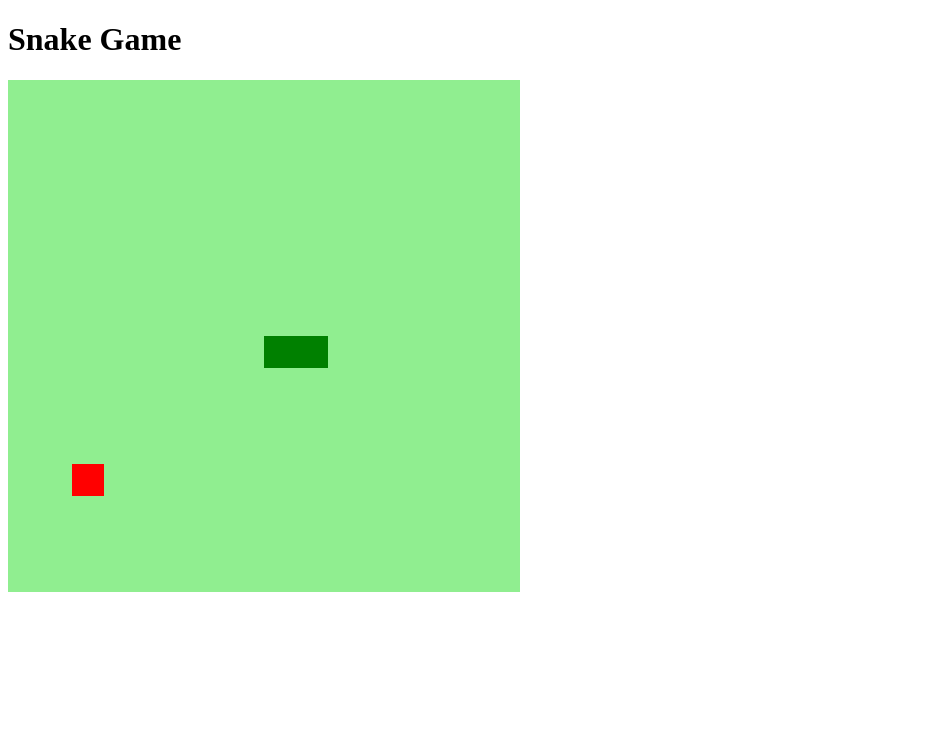
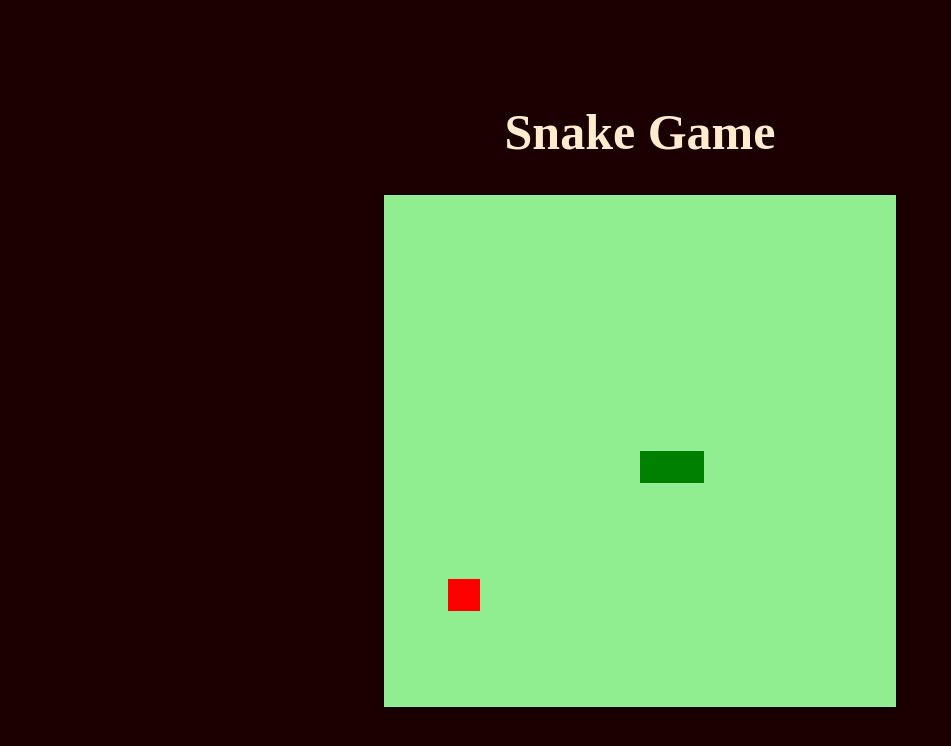
Before and after one commit to nandodevs/Jogo-da-Cobrinha-JS, a plain HTML site: page index.html in a window 1280 px wide. Shown: the whole page, without its empty margins (0-951 px from the left). Drawn offline with Linux system fonts and the light colour scheme.

Commit message:
definir estilo do jogo

```diff
--- a/index.html
+++ b/index.html
@@ -9,7 +9,7 @@
     <title>Snake Game</title>
 </head>
 <body>
-    <h1>Snake Game</h1>
+    <h1 class="titulo">Snake Game</h1>
     <canvas id="snake" width="512" height="512"></canvas>
 </body>
 </html>
--- a/script.js
+++ b/script.js
@@ -50,10 +50,10 @@ function startGame(){
     if(snake[0].y < 0 && direction == "up") snake[0].y = 16 * box;
 
     for(i = 1; i < snake.length; i++){
-        if(snake[0].x == snake[i].x && snake[0].y == snake[i].y)
-        clearInterval(jogo);
-        alert("Game Over!")
-
+        if(snake[0].x == snake[i].x && snake[0].y == snake[i].y){
+            clearInterval(jogo);
+            alert("Game Over!");
+        }
     }
 
     criarBG();
@@ -76,7 +76,6 @@ function startGame(){
     }
 
 
-
     let newHead = {
         x: snakeX,
         y: snakeY
--- a/style.css
+++ b/style.css
@@ -1,3 +1,16 @@
 body{
+    height: 95vh;
+    width: 95;
+    display: flex;
+    justify-content: center;
+    align-items: center;
+    flex-direction: column;
+    background-color: #1a0000;
 
 }
+
+.titulo{
+    font-style: bold;
+    color: blanchedalmond;
+    font-size: 50px;
+}
```
